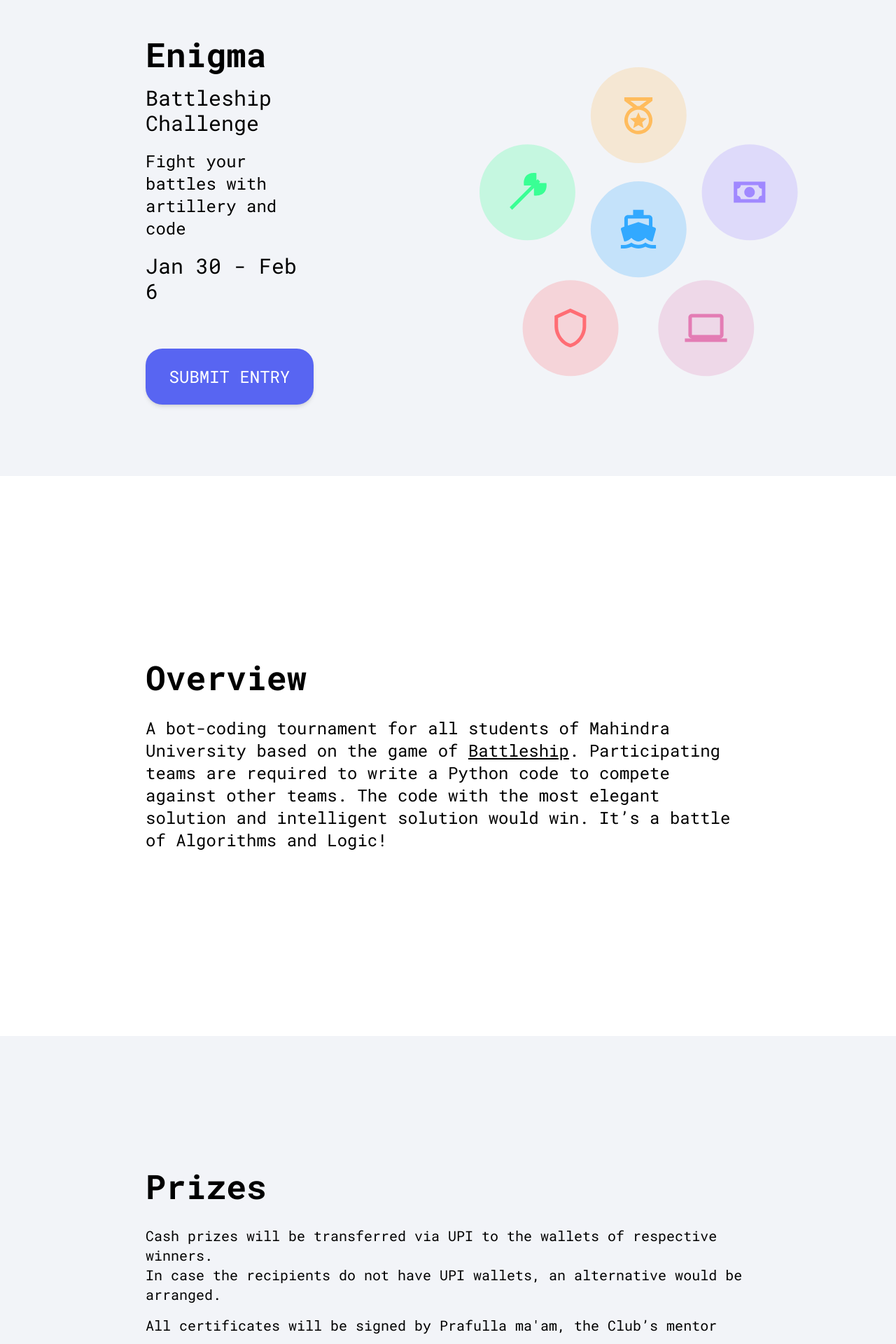
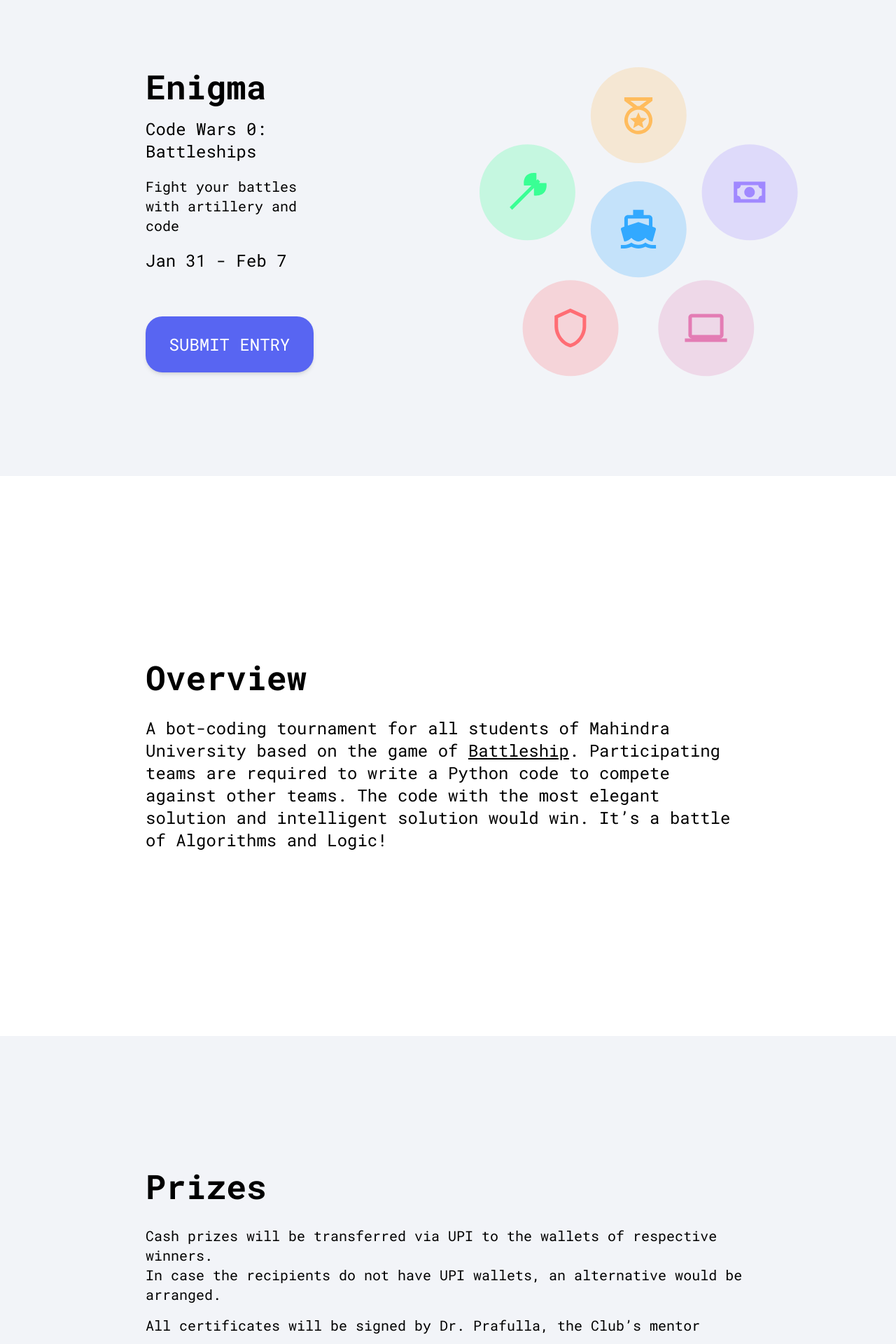
Before and after one commit to MU-Enigma/battleship, a Vue app: page / in a window 1280 px wide. Shown: the part 120-2040 px from the top of the page at 70% size. Built offline with nearby package versions, Linux system fonts and the light colour scheme.

Commit message:
Initiate Code Wars, the zeroth edition
Signed-off-by: Androbuddy <anirudhchimpidi8@gmail.com>

```diff
--- a/index.html
+++ b/index.html
@@ -4,7 +4,7 @@
     <meta charset="UTF-8" />
     <link rel="icon" href="/favicon.ico" />
     <meta name="viewport" content="width=device-width, initial-scale=1.0" />
-    <title>Enigma - Battleship challenge</title>
+    <title>Enigma - Code Wars</title>
   </head>
   <body>
     <div id="app"></div>
--- a/src/App.vue
+++ b/src/App.vue
@@ -10,9 +10,9 @@
 	<div class="flex flex-col-reverse gap-12 lg:gap-0 lg:flex-row lg:justify-between justify-center items-center landing home dark:bg-slate-900 dark:text-white">
 		<div class="lg:mx-52 mx-8 flex flex-col gap-2 lg:gap-5">
 			<h1 class="lg:text-5xl text-2xl font-bold">Enigma</h1>
-			<h2 class="lg:text-3xl text-xl">Battleship Challenge</h2>
-			<h3 class="lg:text-2xl text-lg font-thin">Fight your battles with artillery and code</h3>
-			<h2 class="lg:text-3xl text-xl">Jan 30 - Feb 6</h2>
+			<h2 class="lg:text-2xl text-xl">Code Wars 0: Battleships</h2>
+			<h3 class="lg:text-xl text-lg font-thin">Fight your battles with artillery and code</h3>
+			<h2 class="lg:text-2xl text-xl">Jan 31 - Feb 7</h2>
 			<br>
 			<a href="https://github.com/MU-Enigma/BattleShip-BattleGround/tree/master/Battleship/Submissions">
 				<div class="lg:p-6 p-2 lg:w-60 w-32 flex justify-center uppercase lg:text-2xl text-sm items-center lg:rounded-3xl rounded-xl text-white button cursor-pointer transform hover:scale-95 ease-in-out duration-300 shadow-md">
@@ -23,8 +23,8 @@
 		<img src="./assets/landing_bin.svg" class="w-4/5 lg:w-2/5 lg:mr-32 select-none" />
 	</div>
 
-	<div id="about" class="h-screen flex flex-col-reverse lg:flex-row lg:justify-between justify-center items-center dark:bg-slate-800 dark:text-white">
-		<div class="lg:mx-52 mx-8 flex flex-col gap-2 lg:gap-8">
+	<div id="about" class="min-h-screen flex flex-col-reverse lg:flex-row lg:justify-between justify-center items-center dark:bg-slate-800 dark:text-white">
+		<div class="lg:mx-52 mx-8 flex flex-col gap-2 lg:gap-8 my-24">
 			<h1 class="lg:text-5xl text-2xl font-bold">Overview</h1>
 			<h3 class="lg:text-2xl text-lg font-thin">
 				A bot-coding tournament for all students of Mahindra University based on the game of <a href="https://en.wikipedia.org/wiki/Battleship_(game)" class="underline">Battleship</a>.
@@ -41,7 +41,7 @@
 			<h3 class="lg:text-xl text-lg font-thin flex flex-col">
 				<span class="pb-4">Cash prizes will be transferred via UPI to the wallets of respective winners. <br>
 					In case the recipients do not have UPI wallets, an alternative would be arranged.</span>
-				<span>All certificates will be signed by Prafulla ma'am, the Club’s mentor</span><hr class="my-4 dark:border-slate-800">
+				<span>All certificates will be signed by Dr. Prafulla, the Club’s mentor</span><hr class="my-4 dark:border-slate-800">
 				<span>Winner: <span class="font-bold">₹4500</span> + First place certificate</span><hr class="my-4 dark:border-slate-800">
 				<span>Second place: <span class="font-bold">₹3000</span> + Second place certificate</span><hr class="my-4 dark:border-slate-800">
 				<span>Third place: <span class="font-bold">₹2500</span> + Third place certificate</span>
@@ -52,7 +52,7 @@
 	<div id="rules" class="min-h-screen flex flex-col-reverse lg:flex-row lg:justify-between justify-center items-center dark:bg-slate-800 dark:text-white">
 		<div class="lg:mx-52 mx-8 flex flex-col gap-2 lg:gap-8 my-24">
 			<h1 class="lg:text-5xl text-2xl font-bold">Tournament rules</h1>
-			<ol class="lg:text-base text-lg font-thin flex flex-col list-decimal gap-4 ml-6 lg:ml-12">
+			<ol class="text-lg font-thin list-decimal ml-6 lg:ml-12">
 				<li>Every team is required to submit a single python file</li>
 				<li>
 					The program should have a `class BattleShip` with the following member variables
@@ -69,7 +69,7 @@
 						<li><span class="font-bold">set_board(self)</span> - Returns your 2D list of your ship</li>
 						<li><span class="font-bold">attack(self)</span> - Return a tuple of two integers. The two integers denotes the position of the board where you want to shoot.</li>
 						<li><span class="font-bold">hit_or_miss(self, x, y , info)</span> - Doesn't return anything. <br>
-								x and y is the co-ordinate at which you hit the enemy board. `info` contains information about the state of your attack.
+								x and y is the co-ordinate at which you hit the enemy board. <span class="font-bold">info</span> contains information about the state of your attack.
 								<ul class="list-disc ml-4">
 									<li>If info = 1 , it means you have missed your shot.</li>
 									<li>If info = 0 , it means you have hit an enemy ship</li>
```
